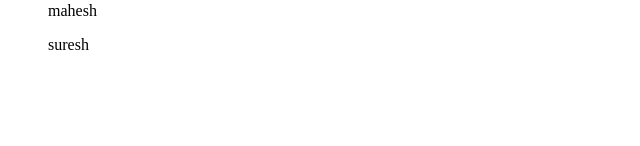
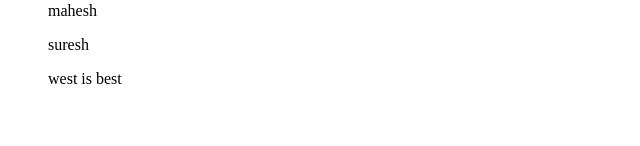
Before and after one commit to adprasad1996/hellow, a React (Create React App) app: page / in a window 1280 px wide. Shown: the part 154-300 px from the top of the page, without its empty margins (0-640 px from the left). Built offline with nearby package versions, Linux system fonts and the light colour scheme.

Commit message:
add west

```diff
--- a/src/App.js
+++ b/src/App.js
@@ -13,6 +13,7 @@ function App() {
         <p>ramcharan</p>
         <p>mahesh</p>
         <p>suresh</p>
+        <p>west is best</p>
       </ul>
     </div>
   );
```
